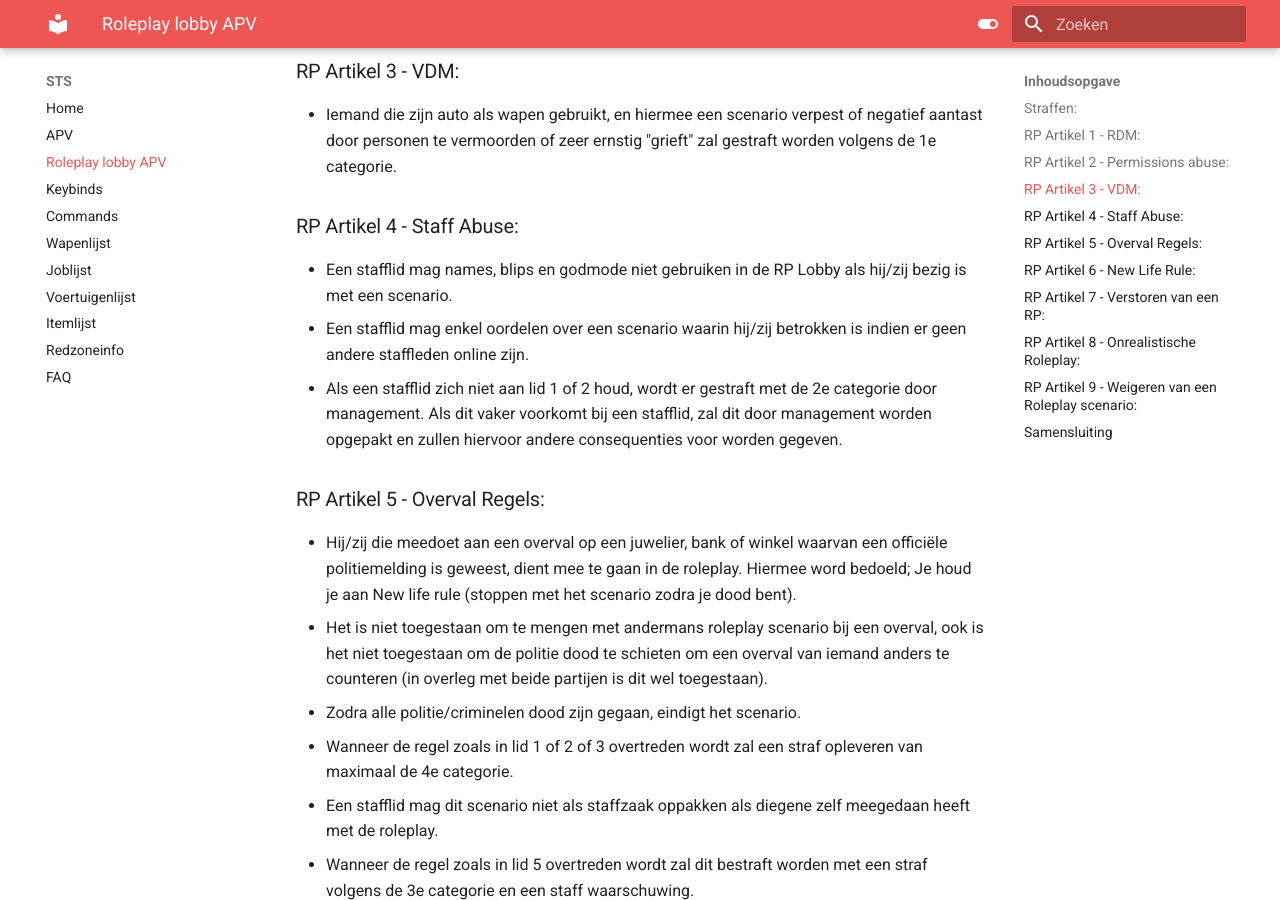
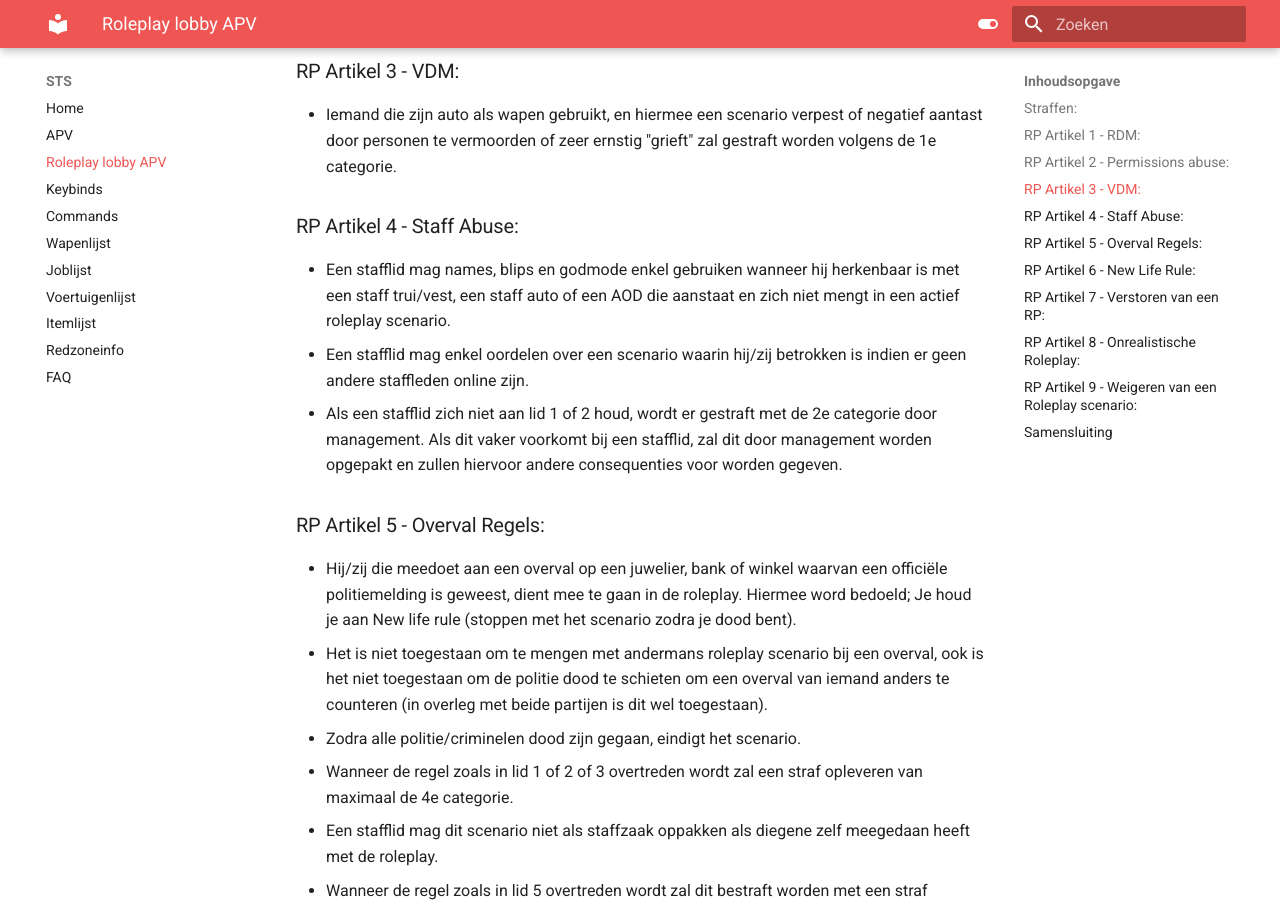
Before and after one commit to Welseyy/STSAPV, an MkDocs documentation site: the page built from docs/rpapv.md, in a window 1280 px wide and 900 px high, scrolled down 1133 px. Built offline with MkDocs 1.6.1 and Material for MkDocs 9.7.7, drawn with Linux system fonts in a browser that asks for light colours.

Commit message:
Update rpapv.md

```diff
--- a/docs/rpapv.md
+++ b/docs/rpapv.md
@@ -33,7 +33,7 @@ De volgende regels overschrijden de Artikels in het huidige APV, Artikels die we
 
 ### RP Artikel 4 - Staff Abuse:
 
-- Een stafflid mag names, blips en godmode niet gebruiken in de RP Lobby als hij/zij bezig is met een scenario.
+- Een stafflid mag names, blips en godmode enkel gebruiken wanneer hij herkenbaar is met een staff trui/vest, een staff auto of een AOD die aanstaat en zich niet mengt in een actief roleplay scenario.
 - Een stafflid mag enkel oordelen over een scenario waarin hij/zij betrokken is indien er geen andere staffleden online zijn.
 - Als een stafflid zich niet aan lid 1 of 2 houd, wordt er gestraft met de 2e categorie door management. Als dit vaker voorkomt bij een stafflid, zal dit door management worden opgepakt en zullen hiervoor andere consequenties voor worden gegeven.
 
```
